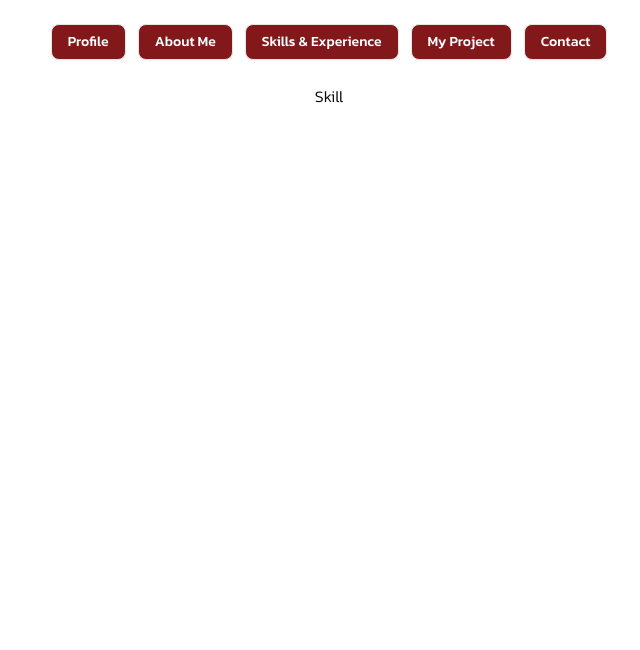
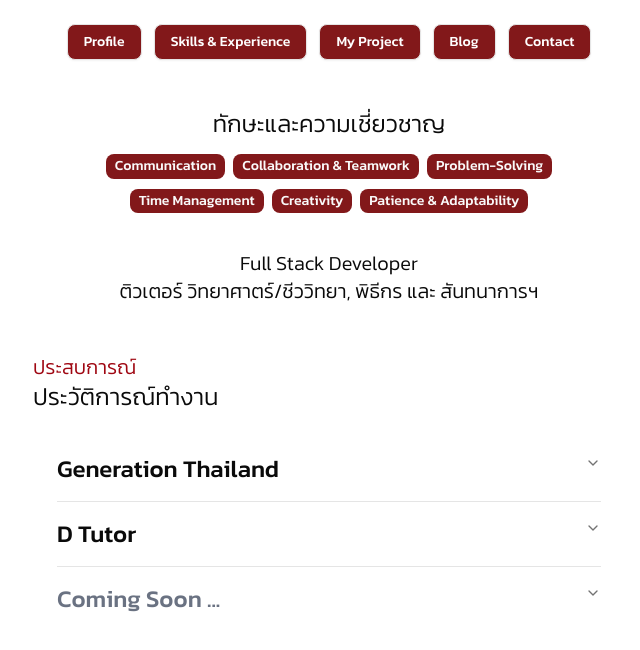
Before and after one commit to Sarawoot-K/Portfolio-Sarawoot-K, a React (Vite) app: page / in a window 1280 px wide. Both pictures are taken after a click on the button "Skills & Experience". Shown: the top 650 px of the page, without its empty margins (311-951 px from the left). Built offline with nearby package versions, Linux system fonts and the light colour scheme.

Commit message:
add : content

```diff
--- a/index.html
+++ b/index.html
@@ -2,7 +2,7 @@
 <html lang="en">
   <head>
     <meta charset="UTF-8" />
-    <link rel="icon" type="image/svg+xml" href="/src/img/imgduck.png" />
+    <link rel="icon" type="image/svg+xml" href="/img/imgduck.png" />
     <meta name="viewport" content="width=device-width, initial-scale=1.0" />
     <title>Sarawoot Khumkhat</title>
     <style>
--- a/src/App.jsx
+++ b/src/App.jsx
@@ -1,6 +1,6 @@
 import React, { useState } from "react";
 import UserProfile from "./components/UserProfile";
-import AboutMe from "./components/AboutMe";
+import Blog from "./components/Blog";
 import Skill from "./components/Skill";
 import MyProject from "./components/MyProject";
 import Contact from "./components/Contact";
@@ -11,7 +11,7 @@ const App = () => {
 
   const views = {
     user: UserProfile,
-    aboutme: AboutMe,
+    blog: Blog,
     skill: Skill,
     myproject: MyProject,
     contact: Contact,
@@ -21,9 +21,9 @@ const App = () => {
 
   const navItems = [
     { id: "user", label: "Profile" },
-    { id: "aboutme", label: "About Me" },
     { id: "skill", label: "Skills & Experience" },
     { id: "myproject", label: "My Project" },
+    { id: "blog", label: "Blog" },
     { id: "contact", label: "Contact" },
   ];
 
--- a/src/components/AboutMe.jsx
+++ /dev/null
@@ -1,9 +0,0 @@
-import React from 'react'
-
-const AboutMe = () => {
-  return (
-    <div>AboutMe</div>
-  )
-}
-
-export default AboutMe
--- /dev/null
+++ b/src/components/Blog.jsx
@@ -0,0 +1,20 @@
+import React from "react";
+import { Card } from "./ui/card";
+
+const Blog = () => {
+  return (
+    <div className="w-full md:w-1/2">
+      <div className=" flex flex-col flex-wrap m-6 text-2xl ">
+        <div className="m-3">
+          <p className="text-xl text-red-800">Blog</p>
+          <p>บทความ</p>
+        </div>
+        <Card>
+          <p className="m-20 p-6 text-3xl text-gray-500">Comming Soon...</p>
+        </Card>
+      </div>
+    </div>
+  );
+};
+
+export default Blog;
--- a/src/components/Contact.jsx
+++ b/src/components/Contact.jsx
@@ -1,9 +1,91 @@
-import React from 'react'
+import React from "react";
+import { Card } from "./ui/card";
+import { Button } from "./ui/button";
 
 const Contact = () => {
   return (
-    <div>Contact</div>
-  )
-}
+    <div className="flex flex-col w-full md:w-1/2 gap-3 m-10">
+      <div>
+        <Card>
+          <div className="text-center">
+            <div className="text-5xl p-3">Jay Sarawoot</div>
+            <div className="flex justify-center p-3">
+              <img
+                src="/img/img29061.jpg"
+                className="w-30 h-40 rounded-3xl"
+                alt="profile"
+              ></img>
+            </div>
+            <div className=" text-center m-3">
+              <p className="text-4xl">ศราวุธ คำขาด</p>
+              <p className="">(Sarawoot Khumkhat)</p>
+              <div className="text-3xl flex flex-col items-center p-3 text-red-800">
+                <p>"เป็ดที่ดีคือ เป็ดPro(fessional)"</p>
+              </div>
+            </div>
+          </div>
+        </Card>
+      </div>
+      <div >
+        <Card>
+          <div className="flex flex-col gap-3 text-center">
+            <div className="rounded-2xl p-4">
+              <p>ส่งอีเมลล์ : </p> Sarawoot.Kk27@gmail.com
+            </div>
+            <div className="rounded-2xl p-4">
+              <p>
+                ผมเป็นโปรแกรมเมอร์มือใหม่ไฟแรงที่พร้อมลุยงาน
+                และพร้อมเรียนรู้เพื่อพัฒนาตนเองไปพร้อมๆกับองค์กร
+              </p>
+            </div>
+            <div className="flex justify-center">
+              <div className="flex flex-wrap gap-3">
+                <div>
+                  <Button variant="outline" className="btn cursor bg-red-800 text-white">
+                    <a href="https://www.linkedin.com/in/sarawoot-khumkhat/">
+                      link-in
+                    </a>
+                  </Button>
+                </div>
+                <div>
+                  <Button variant="outline" className="btn cursor  bg-red-800 text-white">
+                    <a href="https://line.me/ti/p/KHUJwV-TTw">line</a>
+                  </Button>
+                </div>
+                <div>
+                  <Button variant="outline" className="btn cursor  bg-red-800 text-white">
+                    <a href="https://www.facebook.com/share/17PzJLtxoK/?mibextid=wwXIfr">
+                      Facebook
+                    </a>
+                  </Button>
+                </div>
+                <div>
+                  <Button variant="outline" className="btn cursor  bg-red-800 text-white">
+                    <a href="mailto:Sarawoot.Kk27@gmail.com">E-mail</a>
+                  </Button>
+                </div>
+                <div>
+                  <Button variant="outline" className="btn cursor  bg-red-800 text-white">
+                    <a href="https://drive.google.com/file/d/1sspiO3JO-TBhDodMYDPusJsfKSJJqy5R/view?usp=drive_link">
+                      Resume
+                    </a>
+                  </Button>
+                </div>
+              </div>
+            </div>
+            <div className="flex flex-row justify-between">
+              <p className="p-8">2025, ศราวุธ คำขาด</p>
+              <img
+                src="/img/imgduck.png"
+                className="w-[50px] h-[50px] m-6"
+                alt="Duck image"
+              ></img>
+            </div>
+          </div>
+        </Card>
+      </div>
+    </div>
+  );
+};
 
-export default Contact
+export default Contact;
--- a/src/components/MyProject.jsx
+++ b/src/components/MyProject.jsx
@@ -1,9 +1,75 @@
-import React from 'react'
+import React from "react";
+import {
+  Carousel,
+  CarouselContent,
+  CarouselItem,
+  CarouselNext,
+  CarouselPrevious,
+} from "./ui/carousel";
+import { Card, CardContent } from "./ui/card";
 
 const MyProject = () => {
   return (
-    <div>MyProject</div>
-  )
-}
+    <div className=" w-full md:w-1/2">
+      <div className=" flex flex-col flex-wrap m-6 text-2xl ">
+        <div>
+          <p className="text-xl text-red-800">โปรเจค</p>
+          <p>ผลงาน</p>
+        </div>
+        <div className="p-6">
+          <div className="">
+            <Carousel>
+              <CarouselContent>
+                <CarouselItem>
+                  <Card>
+                    <CardContent className="h-80">
+                      <p>Whale Wash</p>
+                      <p>
+                        บริการซักผ้าในหอพัก
+                        <br />
+                        <br />
+                        <br />
+                        <p className="text-gray-400">Comming soon...</p>
+                      </p>
+                    </CardContent>
+                  </Card>
+                </CarouselItem>
+                <CarouselItem>
+                  <Card>
+                    <CardContent className="h-80">
+                      <p>Sole Whisper</p>
+                      <p>
+                        Project เปิดการ์ดฮีลใจ และ ลูกแก้วทำนายใจตัวเอง
+                        <br />
+                        <br />
+                        <br />
+                        <p className="text-gray-400">Comming soon...</p>
+                      </p>
+                    </CardContent>
+                  </Card>
+                </CarouselItem>
+                <CarouselItem>
+                  <Card>
+                    <CardContent className="h-80">
+                      <p>RagNote</p>
+                      <p>
+                        Notes And Post-It <br />
+                        <br />
+                        <br />
+                        <p className="text-gray-400">Comming soon...</p>
+                      </p>
+                    </CardContent>
+                  </Card>
+                </CarouselItem>
+              </CarouselContent>
+              <CarouselPrevious />
+              <CarouselNext />
+            </Carousel>
+          </div>
+        </div>
+      </div>
+    </div>
+  );
+};
 
-export default MyProject
+export default MyProject;
--- a/src/components/Skill.jsx
+++ b/src/components/Skill.jsx
@@ -1,9 +1,98 @@
-import React from 'react'
+import React from "react";
+import {
+  Accordion,
+  AccordionContent,
+  AccordionItem,
+  AccordionTrigger,
+} from "./ui/accordion";
+import { Badge } from "./ui/badge";
 
 function Skill() {
   return (
-    <div>Skill</div>
-  )
+    <div className=" w-full md:w-1/2">
+      <div className=" m-6">
+        <div className="text-2xl text-center">ทักษะและความเชี่ยวชาญ</div>
+        <div className="flex flex-wrap justify-center gap-2 p-3">
+          <div>
+            <Badge>
+              <p className="text-[14px]">Communication</p>
+            </Badge>
+          </div>
+          <div>
+            <Badge>
+              <p className="text-[14px]">Collaboration & Teamwork</p>
+            </Badge>
+          </div>
+          <div>
+            <Badge>
+              <p className="text-[14px]">Problem-Solving</p>
+            </Badge>
+          </div>
+          <div>
+            <Badge>
+              <p className="text-[14px]">Time Management</p>
+            </Badge>
+          </div>
+          <div>
+            <Badge>
+              <p className="text-[14px]">Creativity</p>
+            </Badge>
+          </div>
+          <div>
+            <Badge>
+              <p className="text-[14px]">Patience & Adaptability</p>
+            </Badge>
+          </div>
+        </div>
+        <div>
+          <p className="text-center text-xl p-6">
+            Full Stack Developer <br />
+            ติวเตอร์ วิทยาศาตร์/ชีววิทยา, พิธีกร และ สันทนาการฯ
+          </p>
+        </div>
+      </div>
+      <div className="m-6">
+        <div className="">
+          <p className="text-xl text-red-800">ประสบการณ์</p>
+          <p className="text-2xl">ประวัติการณ์ทำงาน</p>
+        </div>
+        <div className="p-6">
+          <Accordion type="single" collapsible className="w-full">
+            <AccordionItem value="item-1">
+              <AccordionTrigger>
+                <p className="text-2xl">Generation Thailand</p>
+              </AccordionTrigger>
+              <AccordionContent>
+                <p className="text-xl">
+                  Internship at Generation thailand in 2025
+                </p>
+              </AccordionContent>
+            </AccordionItem>
+            <AccordionItem value="item-2">
+              <AccordionTrigger>
+                <p className="text-2xl">D Tutor</p>
+              </AccordionTrigger>
+              <AccordionContent>
+                <p className="text-xl">
+                  Freelance Tutor | 2018-present
+                  <br />
+                  online section & onsite section
+                </p>
+              </AccordionContent>
+            </AccordionItem>
+            <AccordionItem value="item-3">
+              <AccordionTrigger>
+                <p className="text-2xl text-gray-500">Coming Soon ...</p>
+              </AccordionTrigger>
+              <AccordionContent>
+                <p className="text-xl">detail</p>
+              </AccordionContent>
+            </AccordionItem>
+          </Accordion>
+        </div>
+      </div>
+    </div>
+  );
 }
 
-export default Skill
+export default Skill;
--- a/src/components/UserProfile.jsx
+++ b/src/components/UserProfile.jsx
@@ -69,7 +69,7 @@ const UserProfile = () => {
         </p>
         <div className="text-3xl flex flex-col items-center">
           "รักการเรียนรู้สิ่งใหม่ๆ จนกลายเป็นเป็ด และเป็ดที่ดีคือเป็ด
-          Pro(festional)"
+          Pro(fessional)"
         </div>
       </div>
       <div className=" m-6">
```
